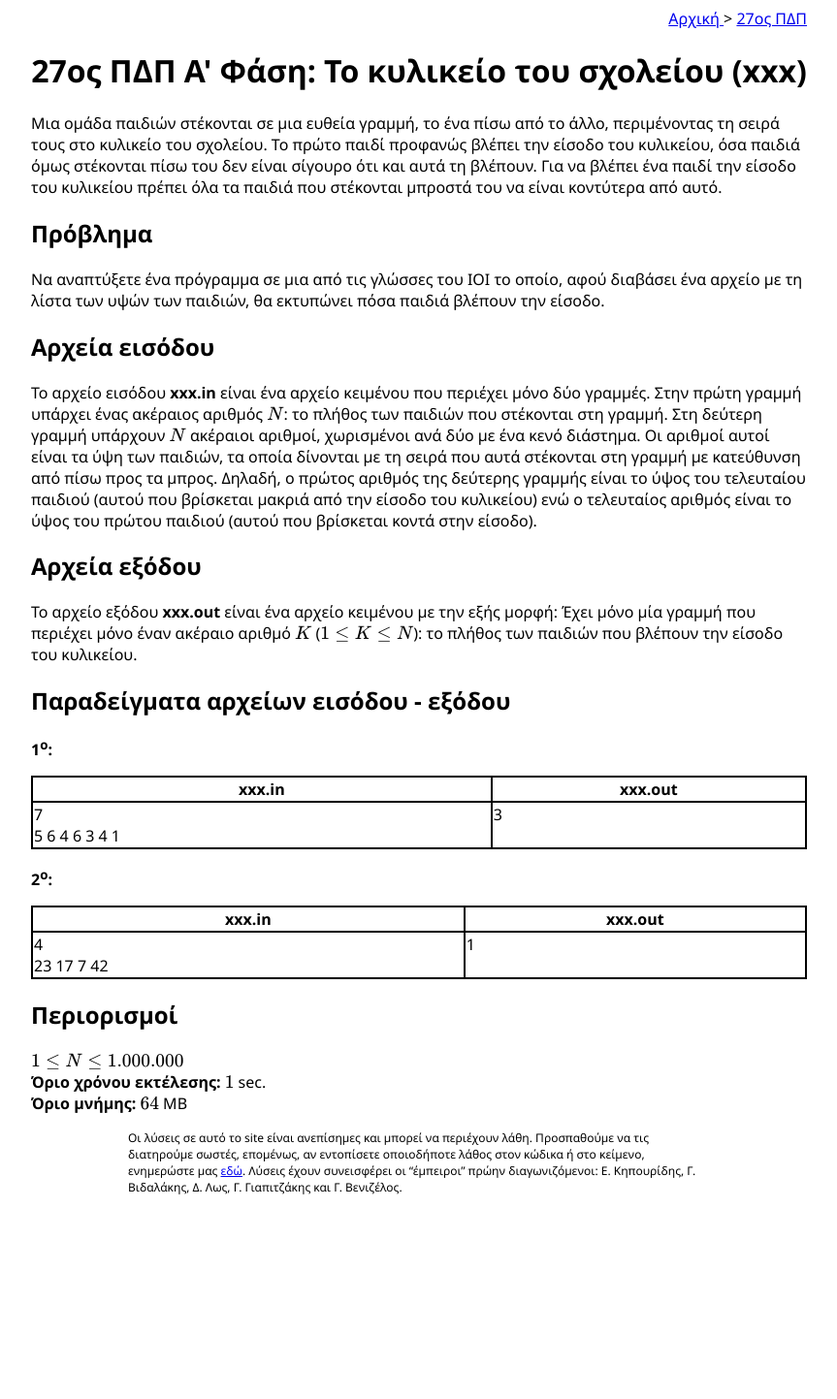
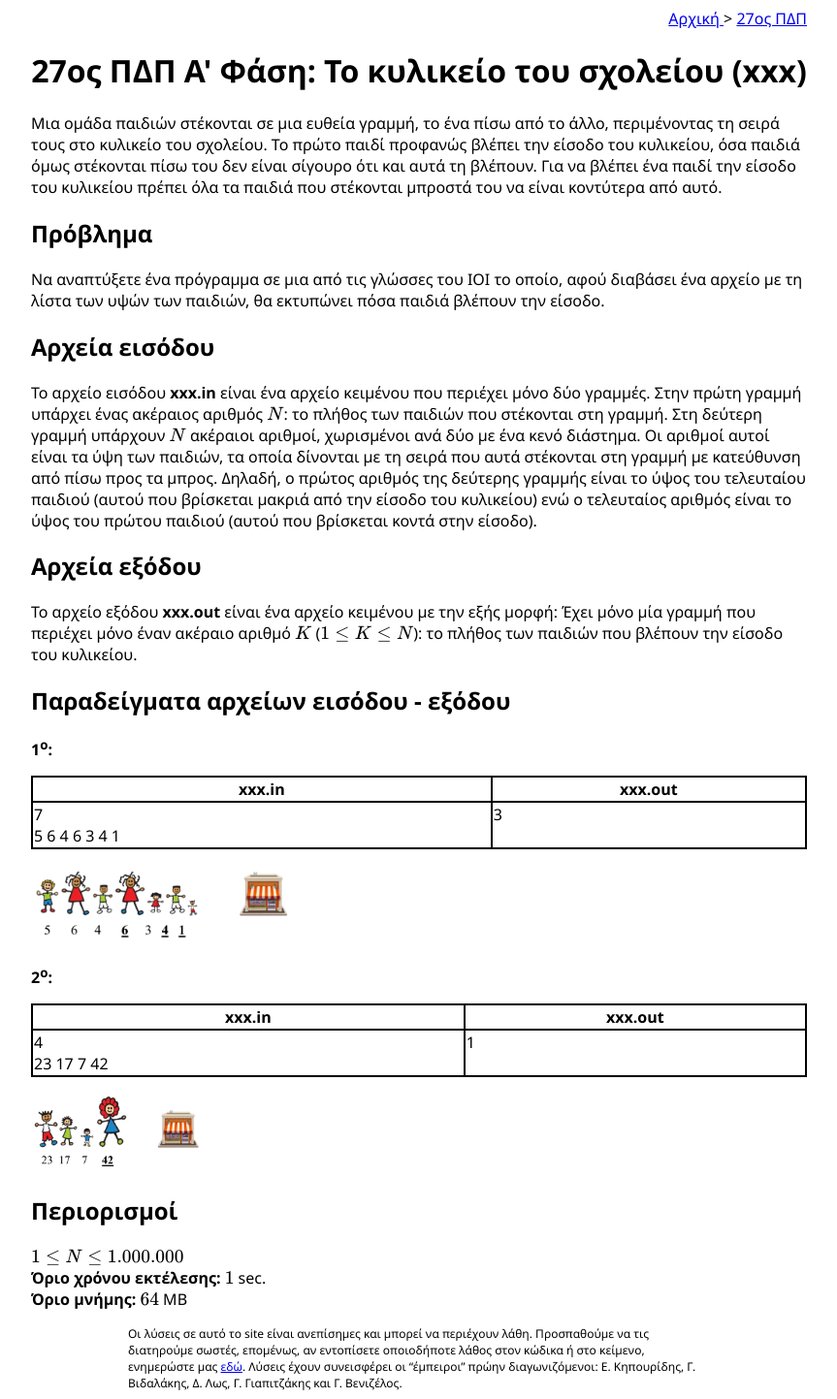
Before and after one commit to pdp-archive/pdp-archive.github.io, a Jekyll site: the page built from contests/_27-PDP/a-xxx-statement.md, in a window 1280 px wide. Shown: the whole page at 97% size, without its empty margins (208-1071 px from the left). Built offline with Jekyll 4.4.1, drawn with Linux system fonts in a browser that asks for light colours; formulas are drawn with MathJax 3; before the commit the page ends 1241 px from its top, so only the background shows below that.

Commit message:
Add assets for xxx statement

```diff
--- a/contests/_27-PDP/a-xxx-statement.md
+++ b/contests/_27-PDP/a-xxx-statement.md
@@ -25,11 +25,15 @@ Nα αναπτύξετε ένα πρόγραμμα σε μια από τις γ
 | ------------------------------------ | ------------- |
 | 7 <br> 5 6 4 6 3 4 1 | 3 |
 
+![Παράδειγμα 1](/assets/27-pdp-a-xxx-example-1.png){:height="80px"}
+
 **2<sup>o</sup>:**
 
 | **xxx.in**                         | **xxx.out** |
 | ------------------------------------ | ------------- |
 | 4 <br> 23 17 7 42 | 1 |
+
+![Παράδειγμα 2](/assets/27-pdp-a-xxx-example-2.png){:height="80px"}
 
 ## Περιορισμοί
 
```
Also changed, not shown: assets/27-pdp-a-xxx-example-1.png (added), assets/27-pdp-a-xxx-example-2.png (added).
